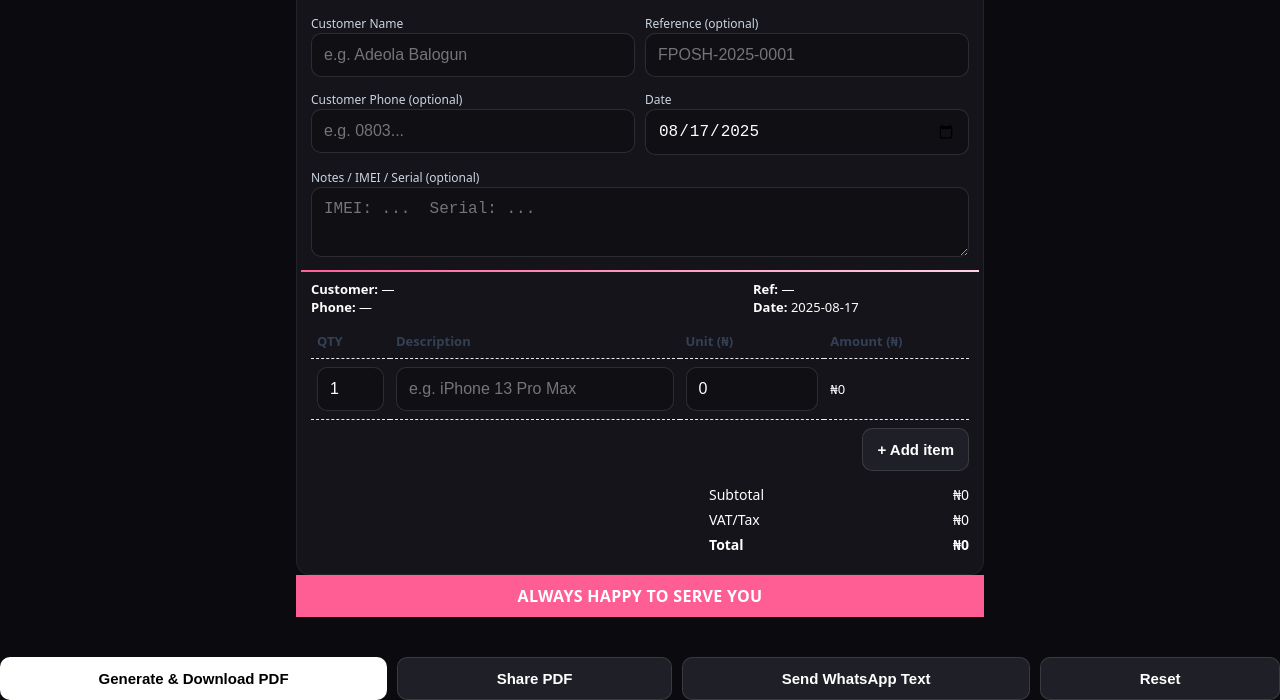
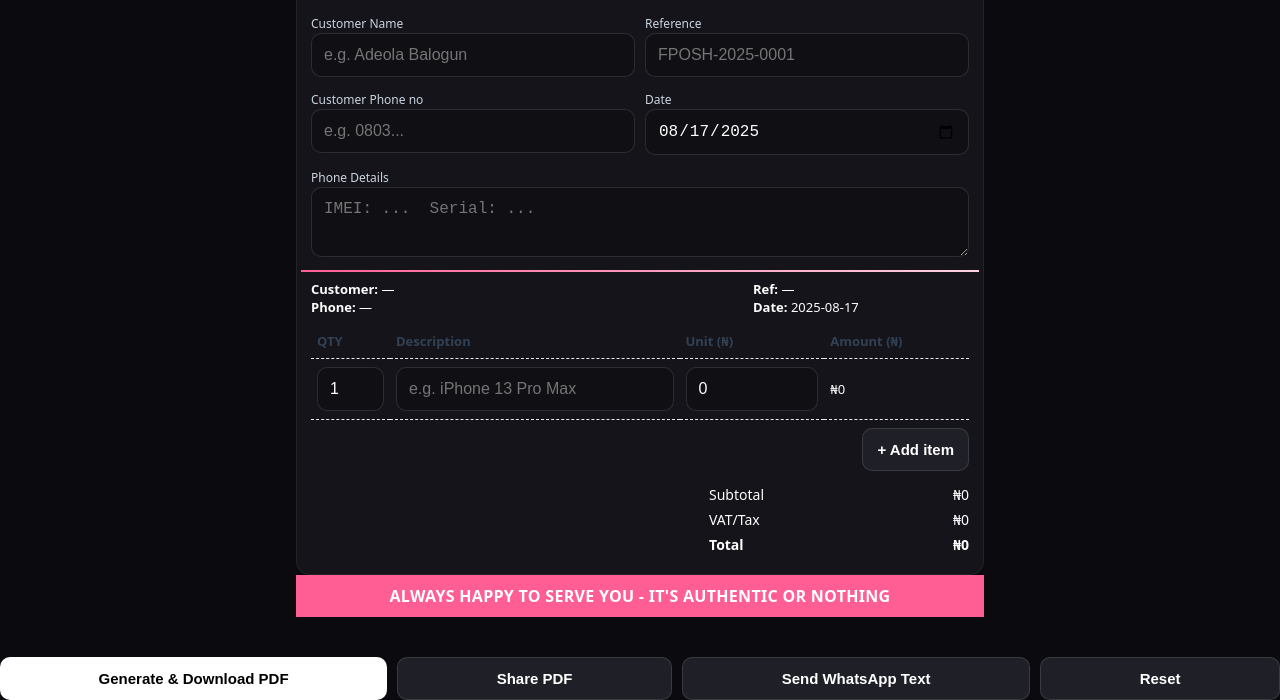
Before and after one commit to DCuriousDev/fposh-reciept, a plain HTML site: page index.html in a window 1280 px wide. Shown: the part 110-810 px from the top of the page. Drawn offline with nearby package versions, Linux system fonts and the light colour scheme.

Commit message:
fposh reciept update

```diff
--- a/index.html
+++ b/index.html
@@ -59,13 +59,13 @@
           <input id="custName" placeholder="e.g. Adeola Balogun" />
         </div>
         <div>
-          <label>Reference (optional)</label>
+          <label>Reference</label>
           <input id="ref" placeholder="FPOSH-2025-0001" />
         </div>
       </div>
       <div class="row">
         <div>
-          <label>Customer Phone (optional)</label>
+          <label>Customer Phone no</label>
           <input id="custPhone" placeholder="e.g. 0803..." />
         </div>
         <div>
@@ -75,7 +75,7 @@
       </div>
 
       <div>
-        <label>Notes / IMEI / Serial (optional)</label>
+        <label>Phone Details</label>
         <textarea id="notes" placeholder="IMEI: ...  Serial: ..."></textarea>
       </div>
 
@@ -124,7 +124,7 @@
             </div>
           </div>
         </div>
-        <div class="pinkbar">ALWAYS HAPPY TO SERVE YOU</div>
+        <div class="pinkbar">ALWAYS HAPPY TO SERVE YOU - IT'S AUTHENTIC OR NOTHING</div>
       </div>
 
       <div class="btns">
```
